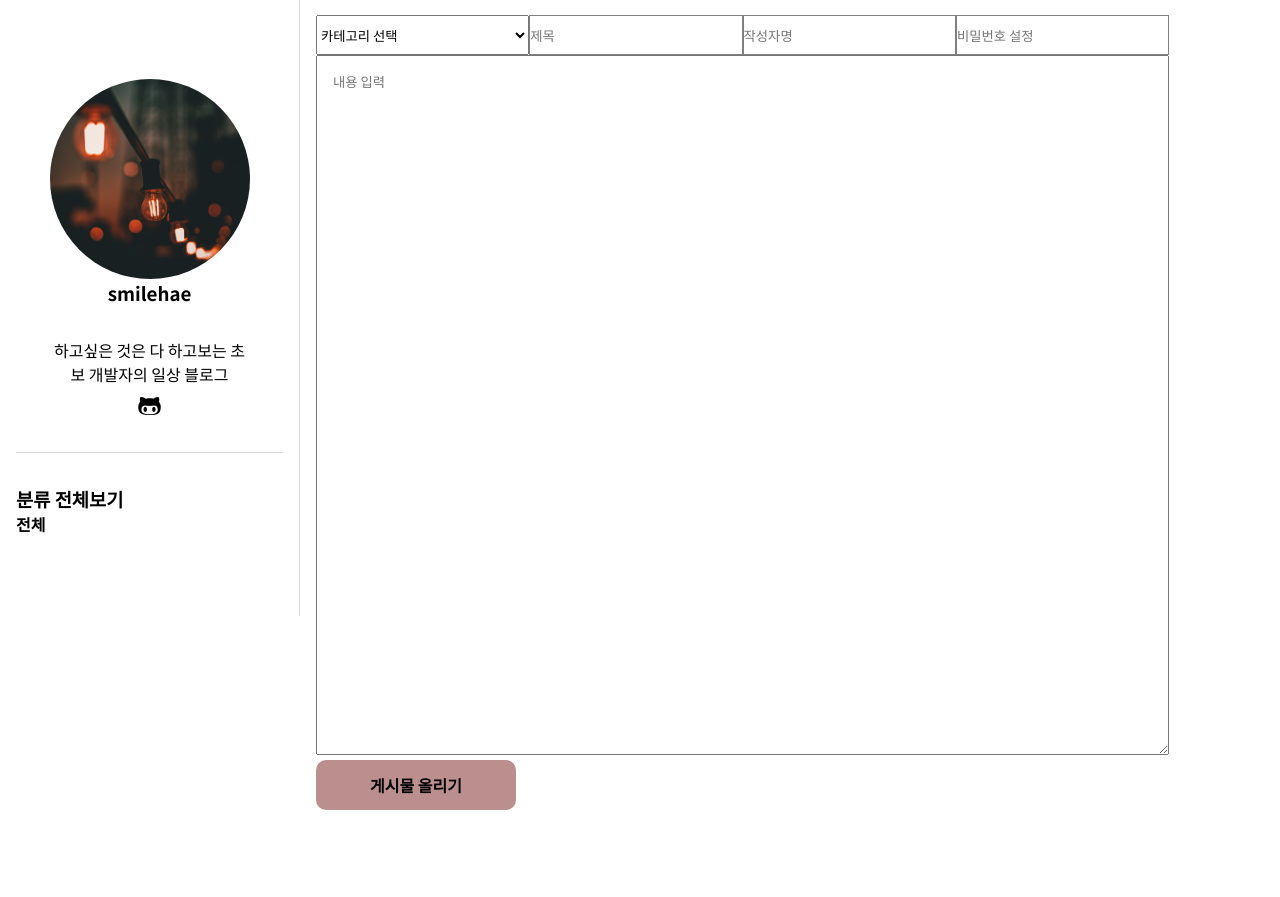
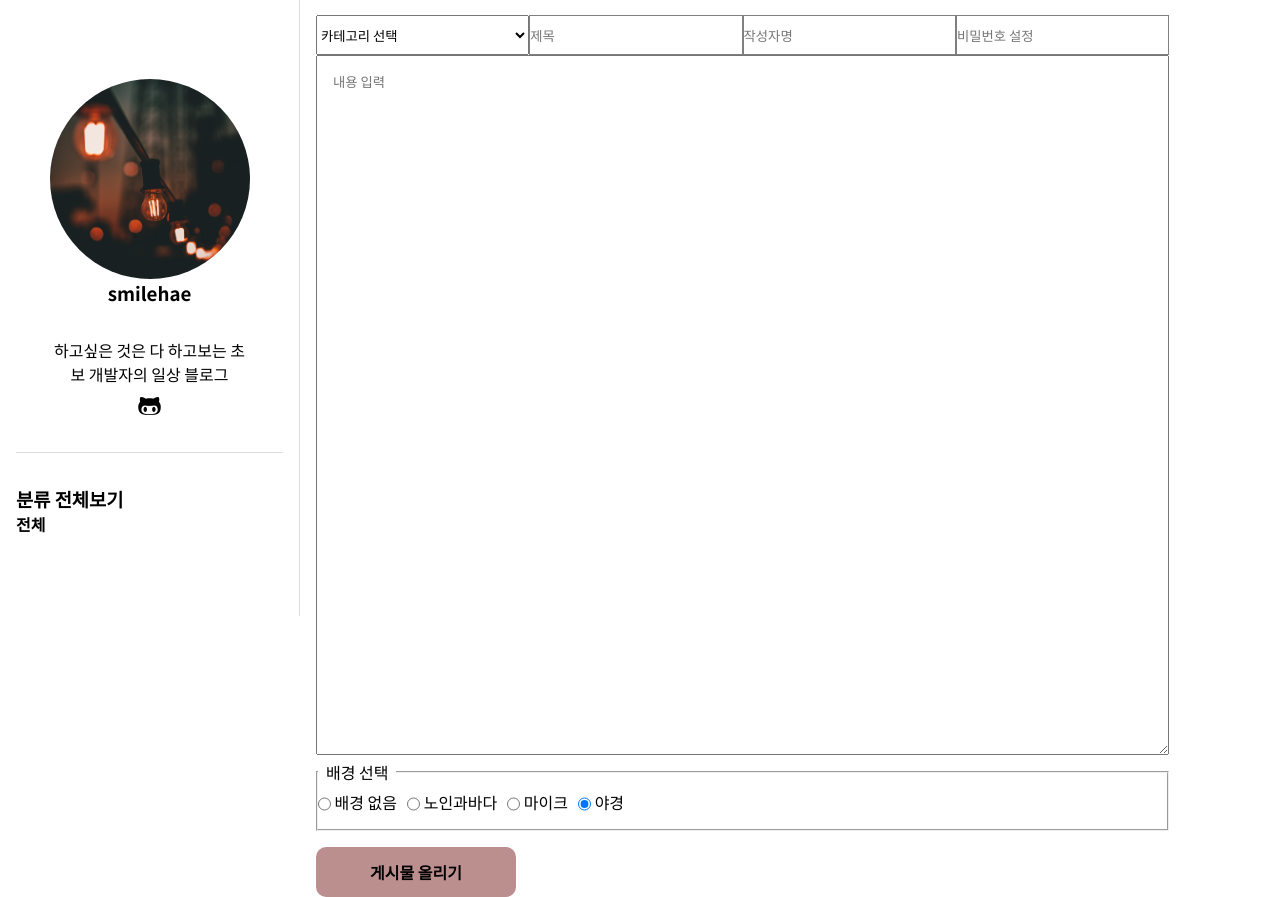
Before and after one commit to smilehae/myblog, a PHP site: page /addpost.html in a window 1280 px wide. Shown: the part 80-977 px from the top of the page. Before the commit the page ends 890 px from the top, so only its background shows below. Run offline with PHP 8.4, Linux system fonts and the light colour scheme; some libraries are stand-ins or nearby versions.

Commit message:
옵션 중에서 선택해서 사진 출력시키기

```diff
--- a/addpost.html
+++ b/addpost.html
@@ -82,6 +82,52 @@
             id="content"
             name="content"
           ></textarea>
+          <fieldset>
+            <legend><p>배경 선택</p></legend>
+            <div class="background_radio">
+              <div>
+                <input
+                  type="radio"
+                  id="image0"
+                  name="image"
+                  value="image0"
+                  checked
+                />
+                <label for="image0">배경 없음</label>
+              </div>
+
+              <div>
+                <input
+                  type="radio"
+                  id="image1"
+                  name="image"
+                  value="image1"
+                  checked
+                />
+                <label for="image1">노인과바다</label>
+              </div>
+              <div>
+                <input
+                  type="radio"
+                  id="image2"
+                  name="image"
+                  value="image2"
+                  checked
+                />
+                <label for="image2">마이크</label>
+              </div>
+              <div>
+                <input
+                  type="radio"
+                  id="image3"
+                  name="image"
+                  value="image3"
+                  checked
+                />
+                <label for="image3">야경</label>
+              </div>
+            </div>
+          </fieldset>
 
           <input type="submit" id="submit" value="게시물 올리기" />
         </form>
--- a/css/edit.css
+++ b/css/edit.css
@@ -36,7 +36,19 @@ input[type="submit"] {
   border-radius: 10px;
   border: none;
   cursor: pointer;
+  margin-top: 1rem;
 }
 .hide {
   display: none;
 }
+.background_radio {
+  display: flex;
+}
+.background_radio label {
+  position: relative;
+  top: -15px;
+  margin-right: 10px;
+}
+legend {
+  padding: 0 0.5rem;
+}
--- a/css/index.css
+++ b/css/index.css
@@ -146,18 +146,18 @@ a {
   margin-bottom: 0.5rem;
   overflow: hidden;
 }
-.main_img_1 {
-  background: url(../source/mike_bright.jpg) center center;
+.image1 {
+  background: url(../source/image1.jpg) center center;
   background-size: cover;
 }
 
-.main_img_2 {
-  background: url(../source/night.jpg) center center;
+.image2 {
+  background: url(../source/image2.jpg) center center;
   background-size: cover;
 }
 
-.main_img_3 {
-  background: url(../source/man_in_oceon.jpg) center center;
+.image3 {
+  background: url(../source/image3.jpg) center center;
   background-size: cover;
 }
 .main_card .content {
--- a/index.php
+++ b/index.php
@@ -59,6 +59,7 @@
         <h2 class="main_title">전체 글</h2>
         <div class="main_container">
 
+
           <?php
             //연결
             $conn= mysqli_connect("127.0.0.1","root","");
@@ -73,7 +74,7 @@
               echo "
               <div class='main_card'>
                 <a href='./subpage.php?id={$data[5]}'>
-                  <div class='image'></div>
+                  <div class='image $data[7]'></div>
                 </a>
 
                 <h4 class='title'>$data[1]</h4>
```
Also changed, not shown: addpost.php (+6 -2 lines), upload.php (added, +42 -0 lines).
